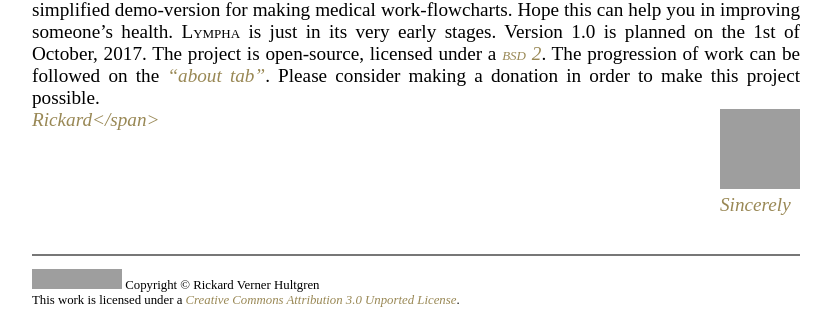
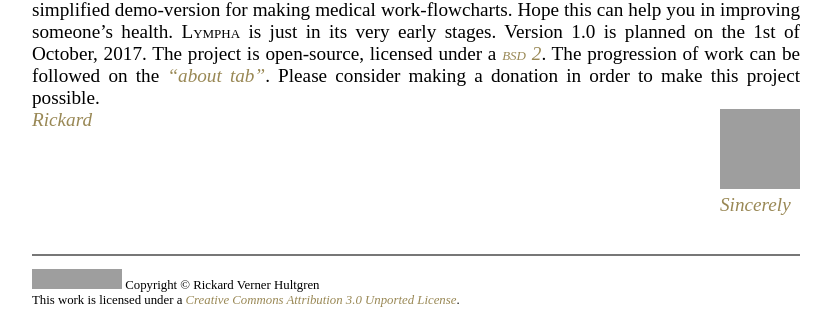
Before and after one commit to RickardHultgren/LYMPHA, a Jekyll site: the page built from index.md, in a window 1280 px wide, cut to the strip 193-502 px from the top of the page. Shown: the whole strip, without its empty margins (224-1055 px from the left). Built offline with Jekyll 4.4.1, drawn with Linux system fonts in a browser that asks for light colours; some web fonts are replaced; our own code applies the rules of GitHub Pages for plain Markdown files; grey boxes are pictures that could not be loaded.

Commit message:
Update index.md

```diff
--- a/index.md
+++ b/index.md
@@ -8,7 +8,7 @@
 Consolidating medical protocols and compute what further diagnostics and treatment should be prescribed for the patient in question. That is what <span class="sc">lympha</span> is ment to do. Use the very basic simplified demo-version for making medical work-flowcharts. Hope this can help you in improving someone's health. <span class="sc">Lympha</span> is just in its very early stages. Version 1.0 is planned on the 1st of October, 2017. The project is open-source, licensed under a <a href="http://opensource.org/licenses/BSD-2-Clause"><span class="sc">bsd 2</span></a>. The progression of work can be followed on the <a href="about.md">"about tab"</a>. Please consider making a donation in order to make this project possible.
 
 
-<a style="float:right;text-align:left;diplay:block;width:auto;" href="https://github.com/RickardHultgren"><img src="https://avatars3.githubusercontent.com/u/16224494?v=3&s=80" style="display:inline-block;"/><span style="vertical-align:bottom;display:block;">Sincerely<br><a style="z-index:1" href="https://github.com/RickardHultgren">Rickard</span></a>
+<a style="float:right;text-align:left;diplay:block;width:auto;" href="https://github.com/RickardHultgren"><img src="https://avatars3.githubusercontent.com/u/16224494?v=3&s=80" style="display:inline-block;"/><span style="vertical-align:bottom;display:block;">Sincerely<br><a style="z-index:1" href="https://github.com/RickardHultgren">Rickard</a></span>
 
 
 
```
